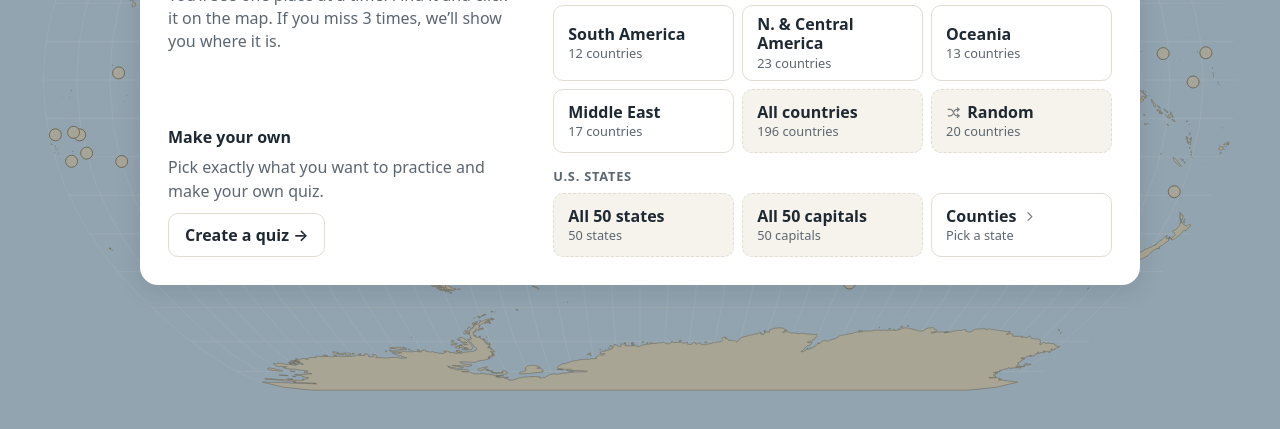
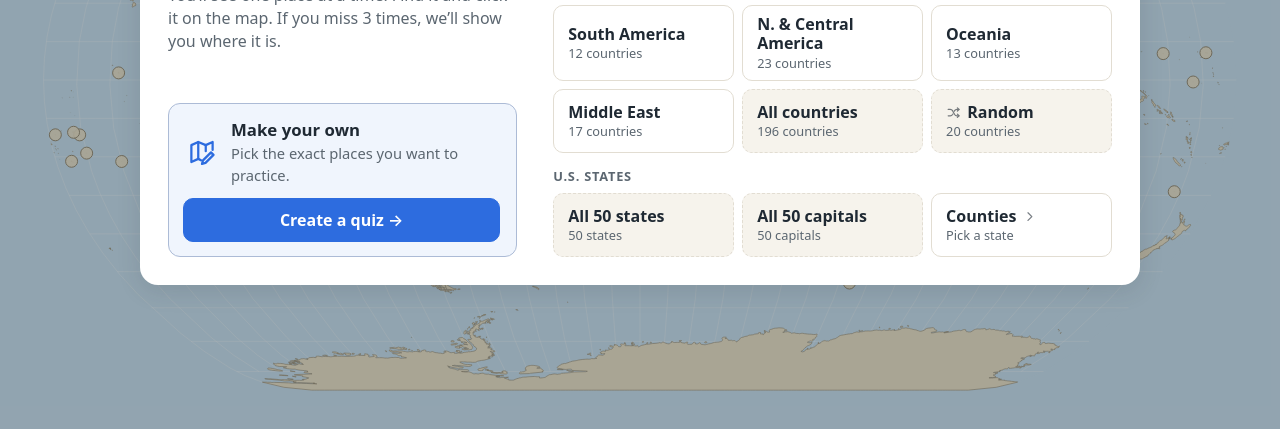
Before and after one commit to russellrain/where-is-it, a website: page index.html in a window 1280 px wide. Shown: the part 357-786 px from the top of the page. Drawn offline with Linux system fonts and the light colour scheme.

Commit message:
better create banner

```diff
--- a/css/style.css
+++ b/css/style.css
@@ -375,7 +375,25 @@ input, select { background: var(--panel); }
 .welcome-text { grid-area: text; }
 .card .welcome-text { margin: 0; } /* grid items don't collapse margins, so spacing comes from the neighbours */
 .welcome-presets { grid-area: presets; }
-.make-own { grid-area: own; }
+.make-own { grid-area: own; margin-top: 24px; container-type: inline-size; }
+/* A banner: icon, text and button in one row. In a narrow column (phones, or the left column of the wide
+   layout) the button drops to its own full-width row. */
+.make-own-row {
+  display: grid; grid-template-columns: auto minmax(0, 1fr) auto; align-items: center; gap: 12px 14px;
+  padding: 14px 16px 14px 14px; border-radius: var(--radius);
+  border: 1px solid color-mix(in srgb, var(--accent) 30%, var(--line));
+  background: color-mix(in srgb, var(--accent) 7%, var(--panel));
+}
+.make-own-row .btn { white-space: nowrap; }
+@container (max-width: 460px) {
+  .make-own-row { grid-template-columns: auto minmax(0, 1fr); }
+  .make-own-row .btn { grid-column: 1 / -1; justify-content: center; }
+}
+/* A bare icon, not a filled tile, so it doesn't read as a second button next to the real one. */
+.make-own-badge { display: flex; padding-left: 4px; color: var(--accent); }
+.make-own-badge .ico { width: 30px; height: 30px; fill: none; stroke: currentColor; stroke-width: 1.8; stroke-linecap: round; stroke-linejoin: round; }
+.card .make-own h2 { margin: 0 0 2px; font-size: 1.05rem; }
+.card .make-own p { margin: 0; font-size: 0.92rem; }
 @media (min-width: 900px) and (max-height: 800px) {
   .card.welcome {
     width: min(1000px, 100%); column-gap: 36px;
@@ -383,9 +401,8 @@ input, select { background: var(--panel); }
     grid-template-rows: auto auto 1fr;
     grid-template-areas: 'head presets' 'text presets' 'own presets';
   }
-  .make-own { align-self: end; }
+  .make-own { align-self: end; margin-top: 20px; }
   .welcome-presets > .preset-heading:first-child { margin-top: 4px; }
-  .make-own > h2:first-child { margin-top: 0; }
 }
 .prompt .label:empty { display: none; }
 
--- a/js/game.js
+++ b/js/game.js
@@ -95,6 +95,8 @@
     shuffle: '<path d="M3.5 7h3.2c1.5 0 2.9.8 3.7 2l3.2 6c.8 1.2 2.2 2 3.7 2h3.2"/><path d="M3.5 17h3.2c1.5 0 2.9-.8 3.7-2l.4-.7M13.2 9.7l.4-.7c.8-1.2 2.2-2 3.7-2h3.2"/><path d="M18 4.5L20.5 7 18 9.5M18 14.5l2.5 2.5-2.5 2.5"/>',
     map: '<path d="M3.5 6.5l5.5-2.5 6 2.5 5.5-2.5v13.5L15 20l-6-2.5-5.5 2.5z"/><path d="M9 4v13.5M15 6.5V20"/>',
     chevron: '<path d="M9.5 6l6 6-6 6"/>',
+    // A folded map with a pencil over its corner: "draw up your own map quiz".
+    mapEdit: '<path d="M11.2 18.6L9 17.5l-5.5 2.5V6.5L9 4l6 2.5L20.5 4v6.3"/><path d="M9 4v13.5M15 6.5v4.8"/><path d="M19.2 12.3l2 2-6.4 6.4-2.8.8.8-2.8z"/>',
   };
 
   if (!quiz.codes.length) showHome();
@@ -213,12 +215,18 @@
             el('div', { class: 'preset-list' }, presetLinks(presets), heading === 'quickPlayStates' && hasCounties ? countiesButton() : null),
           ]),
       ),
+      // A tinted panel with the card's only primary button, so building a quiz reads as its own path, apart
+      // from the grid of ready-made quizzes.
       el(
-        'div',
-        { class: 'make-own' },
-        el('h2', {}, t('makeYourOwn')),
-        el('p', {}, t('makeYourOwnBlurb')),
-        el('div', { class: 'actions', style: 'margin-top:10px' }, el('a', { class: 'btn', href: 'setup' }, t('createQuiz'))),
+        'section',
+        { class: 'make-own', 'aria-labelledby': 'make-own-title' },
+        el(
+          'div',
+          { class: 'make-own-row' },
+          el('div', { class: 'make-own-badge' }, icon('mapEdit')),
+          el('div', { class: 'make-own-body' }, el('h2', { id: 'make-own-title' }, t('makeYourOwn')), el('p', {}, t('makeYourOwnBlurb'))),
+          el('a', { class: 'btn primary', href: 'setup' }, t('createQuiz')),
+        ),
       ),
     );
     ui.card.classList.add('welcome');
--- a/js/i18n.js
+++ b/js/i18n.js
@@ -54,7 +54,7 @@
       welcome: ({ n }) =>
         `You’ll see one place at a time. Find it and click it on the map. If you miss ${n} ${plural(n, 'time', 'times')}, we’ll show you where it is.`,
       makeYourOwn: 'Make your own',
-      makeYourOwnBlurb: 'Pick exactly what you want to practice and make your own quiz.',
+      makeYourOwnBlurb: 'Pick the exact places you want to practice.',
       createQuiz: 'Create a quiz →',
       quickPlayCountries: 'Countries',
       quickPlayStates: 'U.S. states',
@@ -217,7 +217,7 @@
       welcome: ({ n }) =>
         `Verás un lugar a la vez. Búscalo y haz clic en él en el mapa. Si fallas ${n} ${plural(n, 'vez', 'veces')}, te mostraremos dónde está.`,
       makeYourOwn: 'Crea el tuyo',
-      makeYourOwnBlurb: 'Elige exactamente lo que quieres practicar y crea tu propio cuestionario.',
+      makeYourOwnBlurb: 'Elige exactamente los lugares que quieres practicar.',
       createQuiz: 'Crear un cuestionario →',
       quickPlayCountries: 'Países',
       quickPlayStates: 'Estados de EE. UU.',
@@ -378,7 +378,7 @@
       welcome: ({ n }) =>
         `Tu verras un lieu à la fois. Trouve-le et clique dessus sur la carte. Si tu te trompes ${n} fois, on te montrera où il se trouve.`,
       makeYourOwn: 'Créez le vôtre',
-      makeYourOwnBlurb: 'Choisissez exactement ce que vous voulez réviser et créez votre propre quiz.',
+      makeYourOwnBlurb: 'Choisissez exactement les lieux que vous voulez réviser.',
       createQuiz: 'Créer un quiz →',
       quickPlayCountries: 'Pays',
       quickPlayStates: 'États américains',
@@ -538,7 +538,7 @@
       welcome: ({ n }) =>
         `Você verá um lugar por vez. Encontre-o e clique nele no mapa. Se errar ${n} ${plural(n, 'vez', 'vezes')}, mostraremos onde ele fica.`,
       makeYourOwn: 'Crie o seu',
-      makeYourOwnBlurb: 'Escolha exatamente o que você quer praticar e crie seu próprio quiz.',
+      makeYourOwnBlurb: 'Escolha exatamente os lugares que você quer praticar.',
       createQuiz: 'Criar um quiz →',
       quickPlayCountries: 'Países',
       quickPlayStates: 'Estados dos EUA',
```
